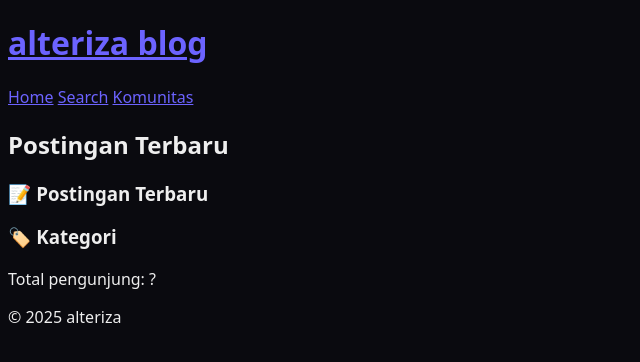
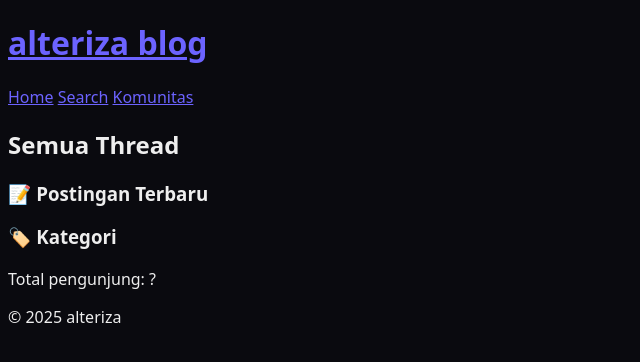
Before and after one commit to alteriza/alteriza.github.io, a Jekyll site: the page built from index.html, in a window 1280 px wide. Shown: the top 362 px of the page, without its empty margins (0-640 px from the left). Built offline with Jekyll 4.4.1, drawn with Linux system fonts in a browser that asks for light colours; comment, search, counter and statistics services are not loaded.

Commit message:
Update index.html

```diff
--- a/index.html
+++ b/index.html
@@ -1,15 +1,14 @@
 ---
 layout: default
-title: Home
+title: Beranda
 ---
-<div class="home">
-  <h2>Postingan Terbaru</h2>
-  <ul>
-    {% for post in site.posts limit:5 %}
-      <li>
-        <a href="{{ post.url | relative_url }}">{{ post.title }}</a>
-        <span>{{ post.date | date: "%d %b %Y" }}</span>
-      </li>
-    {% endfor %}
-  </ul>
+<div class="posts-list">
+  <h2>Semua Thread</h2>
+  {% for post in site.posts %}
+    <article class="post-preview">
+      <h3><a href="{{ post.url | relative_url }}">{{ post.title }}</a></h3>
+      <div class="post-meta">{{ post.date | date: "%d %b %Y" }} • {{ post.categories | join: ', ' }}</div>
+      <p>{{ post.excerpt | strip_html | truncatewords: 20 }}</p>
+    </article>
+  {% endfor %}
 </div>
```
